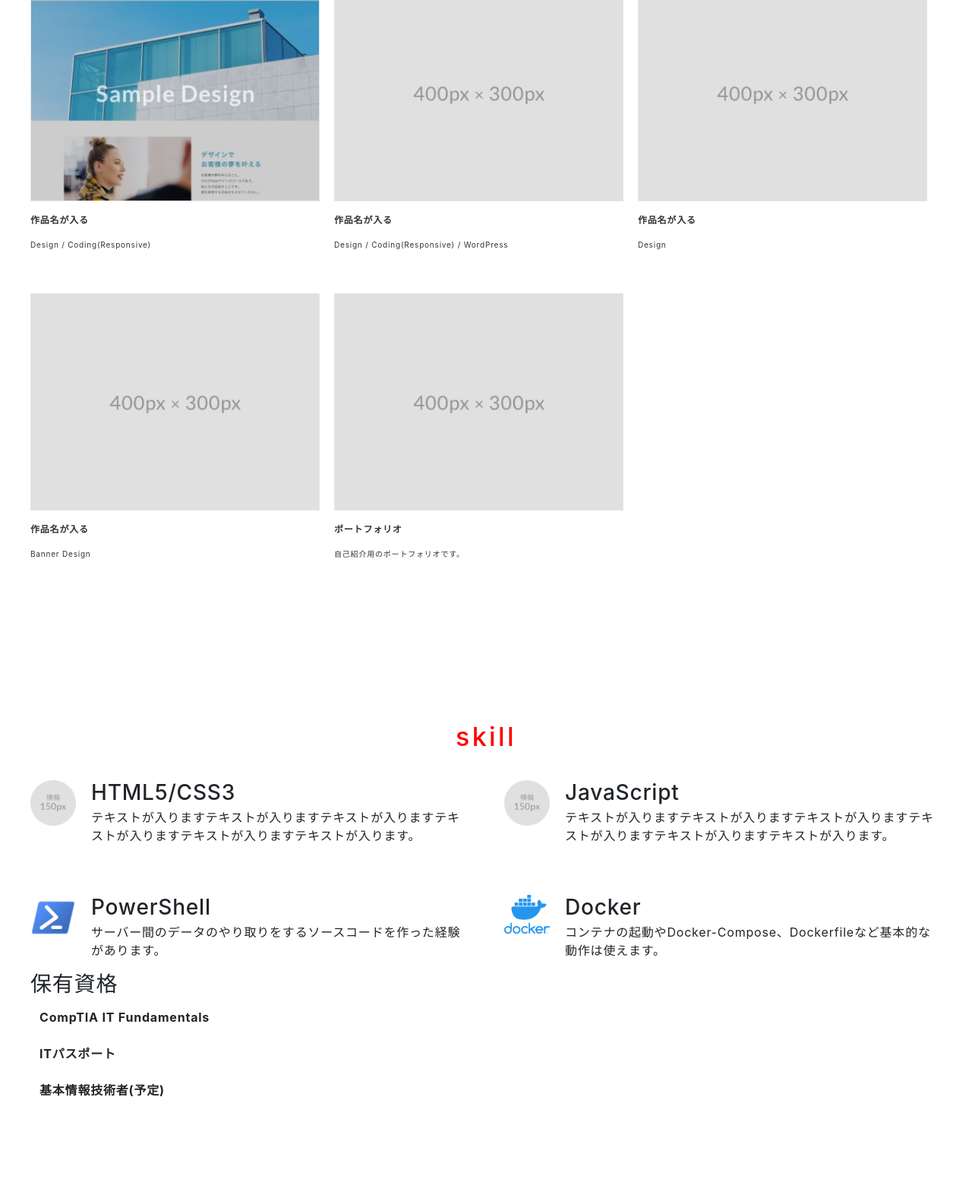
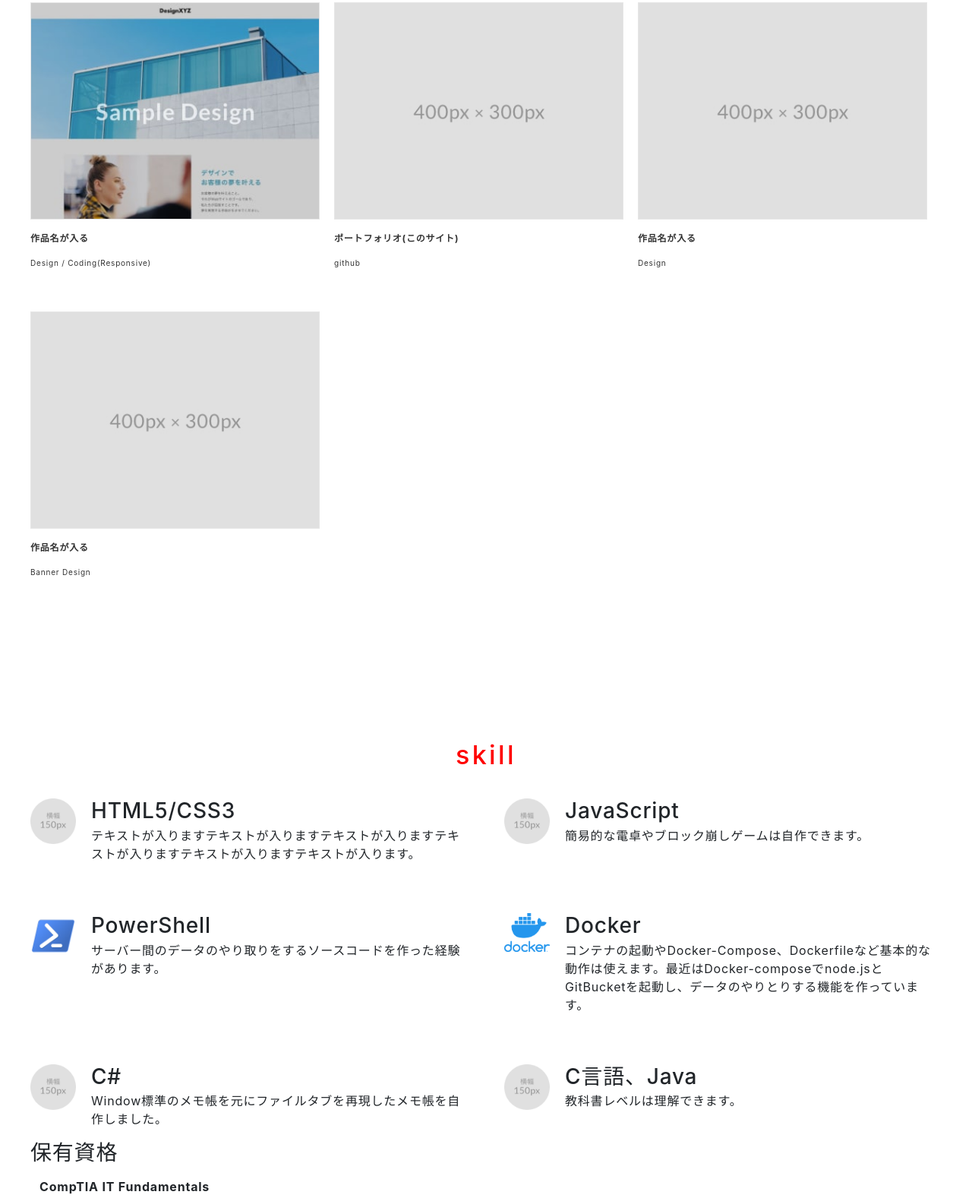
Before and after one commit to KgithubR/KgithubR.github.io, a plain HTML site: page portfolio/index.html in a window 1280 px wide. Shown: the part 1223-2800 px from the top of the page at 76% size. Drawn offline with nearby package versions, Linux system fonts and the light colour scheme.

Commit message:
Add files via upload

```diff
--- a/portfolio/index.html
+++ b/portfolio/index.html
@@ -17,7 +17,7 @@
   <meta property='og:description' content='R Kimuraのポートフォリオサイトです。'>
   <meta property="og:image" content="img/ogp.png">
   <meta name="description" content="R Kimuraのポートフォリオサイトです" />
-  <title>R Kimura ポートフォリオ</title>
+  <title>Ryo Kimura ポートフォリオ</title>
 </head>
 <body>
   <div class="wrapper">
@@ -25,7 +25,7 @@
       <!-- header -->
       <header class="header">
         <div class="header-inner">
-          <p class="header-title">R Kimura</p>
+          <p class="header-title">Ryo Kimura</p>
           <p class="header-subtitle">Portfolio</p>
         </div>
       </header>
@@ -52,11 +52,12 @@
             </p>
             <div class="profile-body">
               <p>
-                社会人2年目の木村です。新卒ではSIの入社しました。
+                社会人3年目の木村です。新卒ではSESに入社しました。
                 研修では、JavaやC言語の基礎について学びました。
-                常駐先ではシステムの運用保守に携わりました。主に総合、リグレッションテストを行いました。
+                常駐先ではシステムの運用保守に携わりました。主に総合テスト、リグレッションテスト、機能追加のためのファイル修正を行いました。
                 また、複数のサーバーへのリリース作業の効率化のためPowerShellやバッチの作成を行ったり、
-                C#やJavaでシステムの不具合対応をしました。
+                C#やJavaで修正を行いシステムの不具合対応をしました。
+                合間の時間に、DockerやJavaScript、C#を学習したときに自分で開発に携わりたいと思ったため転職を考えています。
               </p>
             </div>
           </div>
@@ -105,10 +106,11 @@
               <p class="works-name">作品名が入る</p>
               <p class="works-info">Design / Coding(Responsive)</p>
             </a>
-            <a class="works-item" href="works-template.html">
+            <a class="works-item" href="https://kgithubr.github.io/">
               <p class="works-img"><img src="img/works-dummy-thumb.jpg" alt="" /></p>
-              <p class="works-name">作品名が入る</p>
-              <p class="works-info">Design / Coding(Responsive) / WordPress</p>
+              <p class="works-name">ポートフォリオ(このサイト)</p>
+              <p class="works-info">github</p>
+              <!--<p class="works-info">Design / Coding(Responsive) / WordPress</p>-->
             </a>
             <a class="works-item" href="works-template.html">
               <p class="works-img"><img src="img/works-dummy-thumb.jpg" alt="" /></p>
@@ -119,11 +121,6 @@
               <p class="works-img"><img src="img/works-dummy-thumb.jpg" alt="" /></p>
               <p class="works-name">作品名が入る</p>
               <p class="works-info">Banner Design</p>
-            </a>
-            <a class="works-item" href="https://kgithubr.github.io/">
-              <p class="works-img"><img src="img/works-dummy-thumb.jpg" alt="" /></p>
-              <p class="works-name">ポートフォリオ</p>
-              <p class="works-info">自己紹介用のポートフォリオです。</p>
             </a>
           </div>
         </div>
@@ -147,7 +144,7 @@
               <div class="skill-body">
                 <h3 class="skill-name">JavaScript</h3>
                 <p class="skill-text">
-                  テキストが入りますテキストが入りますテキストが入りますテキストが入りますテキストが入りますテキストが入ります。</p>
+                  簡易的な電卓やブロック崩しゲームは自作できます。</p>
               </div>
             </div>
             <div class="skill-item">
@@ -163,7 +160,23 @@
               <div class="skill-body">
                 <h3 class="skill-name">Docker</h3>
                 <p class="skill-text">
-                  コンテナの起動やDocker-Compose、Dockerfileなど基本的な動作は使えます。</p>
+                  コンテナの起動やDocker-Compose、Dockerfileなど基本的な動作は使えます。最近はDocker-composeでnode.jsとGitBucketを起動し、データのやりとりする機能を作っています。</p>
+              </div>
+            </div>
+            <div class="skill-item">
+              <p class="skill-img"><img src="img/icon_skill.png" alt=""></p>
+              <div class="skill-body">
+                <h3 class="skill-name">C#</h3>
+                <p class="skill-text">
+                  Window標準のメモ帳を元にファイルタブを再現したメモ帳を自作しました。</p>
+              </div>
+            </div>
+            <div class="skill-item">
+              <p class="skill-img"><img src="img/icon_skill.png" alt=""></p>
+              <div class="skill-body">
+                <h3 class="skill-name">C言語、Java</h3>
+                <p class="skill-text">
+                  教科書レベルは理解できます。</p>
               </div>
             </div>
           </div>
@@ -177,7 +190,7 @@
                 <th scope="row">ITパスポート</th>
               </tr>
               <tr>
-                <th scope="row">基本情報技術者(予定)</th>
+                <th scope="row">基本情報技術者(取得中)</th>
               </tr>
             </tbody>
           </table>
```
